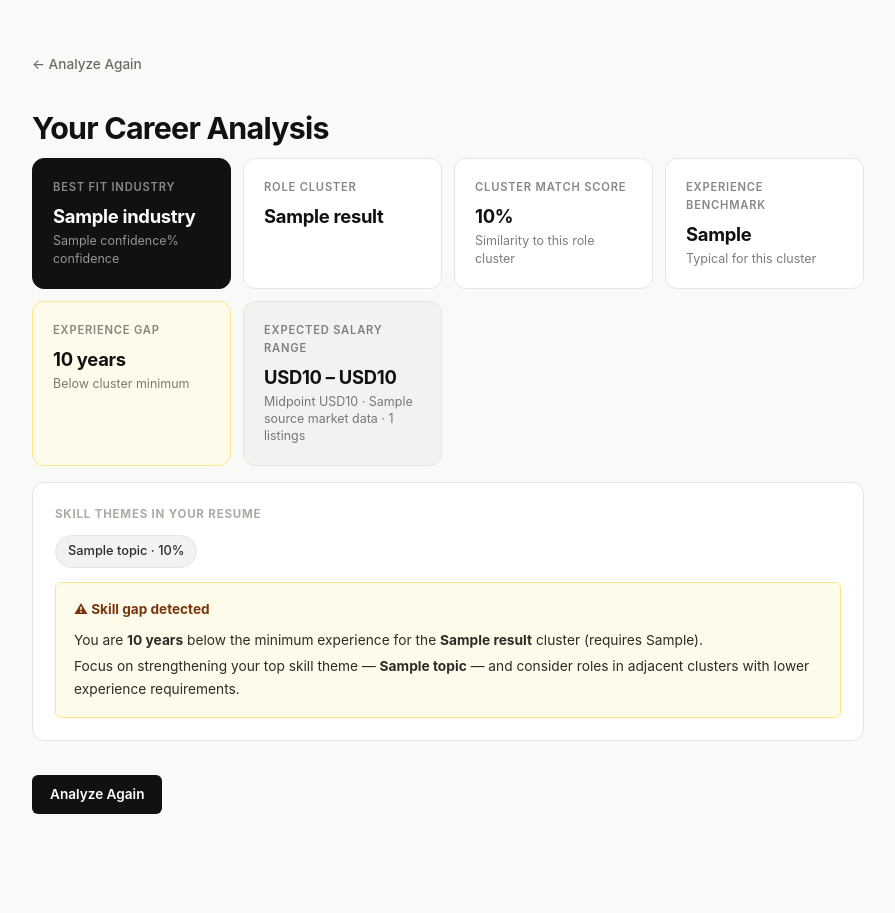
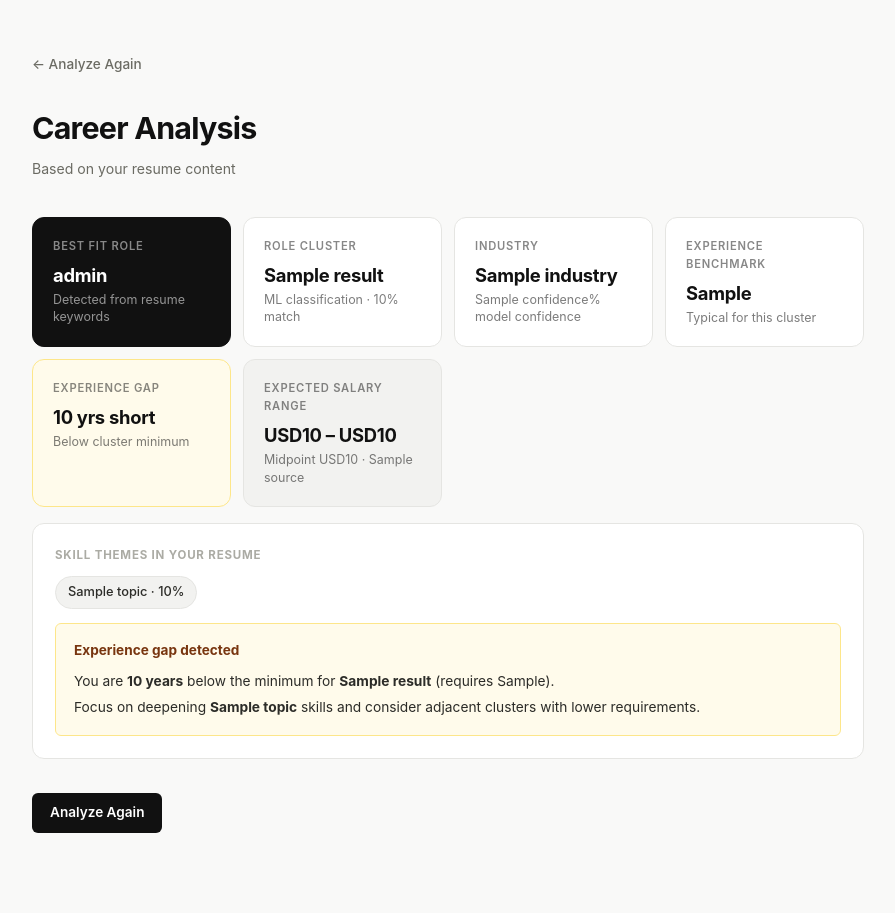
Before and after one commit to BuRhAn5352/Talent_intelligence_platform, a FastAPI app: template app/templates/candidate_result.html in a window 1280 px wide. Shown: the whole page, without its empty margins (192-1087 px from the left). Before the commit the page ends 814 px from the top, so only its background shows below. Run offline with FastAPI, Linux system fonts and the light colour scheme; the template is opened without the code that fills it: most values are stand-ins (such as "Sample title", 1, 10 or a date in 2020); parts of the project's set-up code (start-up, migrations or seed data) failed here and were passed over.

Commit message:
Refactor candidate result HTML template
Updated candidate result template to improve clarity and detail in displayed results.

```diff
--- a/app/templates/candidate_result.html
+++ b/app/templates/candidate_result.html
@@ -9,24 +9,27 @@
 <body>
     <div class="container">
         <a href="/candidate" class="back">← Analyze Again</a>
-        <h1>Your Career Analysis</h1>
+        <h1>Career Analysis</h1>
+        <p class="subtitle">Based on your resume content</p>
 
         <div class="results-grid">
+
             <div class="result-card highlight">
-                <div class="result-label">Best fit industry</div>
-                <div class="result-value">{{ result.industry }}</div>
-                <div class="result-sub">{{ result.confidence }}% confidence</div>
+                <div class="result-label">Best fit role</div>
+                <div class="result-value">{{ result.secondary_role }}</div>
+                <div class="result-sub">Detected from resume keywords</div>
             </div>
 
             <div class="result-card">
                 <div class="result-label">Role cluster</div>
                 <div class="result-value">{{ result.cluster_name }}</div>
+                <div class="result-sub">ML classification · {{ result.match_score }}% match</div>
             </div>
 
             <div class="result-card">
-                <div class="result-label">Cluster match score</div>
-                <div class="result-value">{{ result.match_score }}%</div>
-                <div class="result-sub">Similarity to this role cluster</div>
+                <div class="result-label">Industry</div>
+                <div class="result-value">{{ result.industry }}</div>
+                <div class="result-sub">{{ result.confidence }}% model confidence</div>
             </div>
 
             <div class="result-card">
@@ -38,7 +41,7 @@
             {% if result.exp_gap > 0 %}
             <div class="result-card warning">
                 <div class="result-label">Experience gap</div>
-                <div class="result-value">{{ result.exp_gap }} years</div>
+                <div class="result-value">{{ result.exp_gap }} yr{{ 's' if result.exp_gap > 1 else '' }} short</div>
                 <div class="result-sub">Below cluster minimum</div>
             </div>
             {% else %}
@@ -49,7 +52,6 @@
             </div>
             {% endif %}
 
-            {% if result.salary %}
             <div class="result-card salary">
                 <div class="result-label">Expected salary range</div>
                 <div class="result-value">
@@ -59,14 +61,13 @@
                 </div>
                 <div class="result-sub">
                     Midpoint {{ result.salary.currency }}{{ "{:,}".format(result.salary.midpoint) }}
-                    · {{ result.salary.source }} market data
-                    · {{ result.salary.sample_size }} listings
+                    · {{ result.salary.source }}
+                    {% if result.salary.is_estimate %}<span class="est-badge">est</span>{% endif %}
                 </div>
             </div>
-            {% endif %}
+
         </div>
 
-        <!-- SKILL GAP SECTION -->
         {% if result.top_topics %}
         <div class="topics-section">
             <h3>Skill themes in your resume</h3>
@@ -78,41 +79,20 @@
 
             {% if result.exp_gap > 0 %}
             <div class="skill-gap-box warning-box">
-                <h4>⚠ Skill gap detected</h4>
-                <p>
-                    You are <strong>{{ result.exp_gap }} year{{ 's' if result.exp_gap > 1 else '' }}</strong>
-                    below the minimum experience for the
-                    <strong>{{ result.cluster_name }}</strong> cluster
-                    (requires {{ result.exp_range }}).
-                </p>
-                <p>
-                    Focus on strengthening your top skill theme —
-                    <strong>{{ result.top_topics[0][0] }}</strong> —
-                    and consider roles in adjacent clusters with lower experience requirements.
-                </p>
+                <h4>Experience gap detected</h4>
+                <p>You are <strong>{{ result.exp_gap }} year{{ 's' if result.exp_gap > 1 else '' }}</strong> below the minimum for <strong>{{ result.cluster_name }}</strong> (requires {{ result.exp_range }}).</p>
+                <p>Focus on deepening <strong>{{ result.top_topics[0][0] }}</strong> skills and consider adjacent clusters with lower requirements.</p>
             </div>
-            {% elif result.match_score < 50 %}
+            {% elif result.match_score < 10 %}
             <div class="skill-gap-box warning-box">
-                <h4>⚠ Low cluster alignment</h4>
-                <p>
-                    Your resume matches <strong>{{ result.match_score }}%</strong>
-                    of the typical language used in
-                    <strong>{{ result.cluster_name }}</strong> roles.
-                </p>
-                <p>
-                    Tailor your resume to include more keywords relevant to
-                    <strong>{{ result.top_topics[0][0] }}</strong> —
-                    your strongest detected skill area.
-                </p>
+                <h4>Low cluster alignment</h4>
+                <p>Your resume vocabulary has low overlap with typical <strong>{{ result.cluster_name }}</strong> roles.</p>
+                <p>Tailor your resume with more keywords relevant to <strong>{{ result.top_topics[0][0] }}</strong>.</p>
             </div>
             {% else %}
             <div class="skill-gap-box success-box">
-                <h4>✓ Strong profile</h4>
-                <p>
-                    Your experience and skill themes align well with
-                    <strong>{{ result.cluster_name }}</strong> roles.
-                    Your strongest area is <strong>{{ result.top_topics[0][0] }}</strong>.
-                </p>
+                <h4>Strong profile</h4>
+                <p>Your experience and skills align well with <strong>{{ result.cluster_name }}</strong> roles. Strongest theme: <strong>{{ result.top_topics[0][0] }}</strong>.</p>
             </div>
             {% endif %}
         </div>
```
